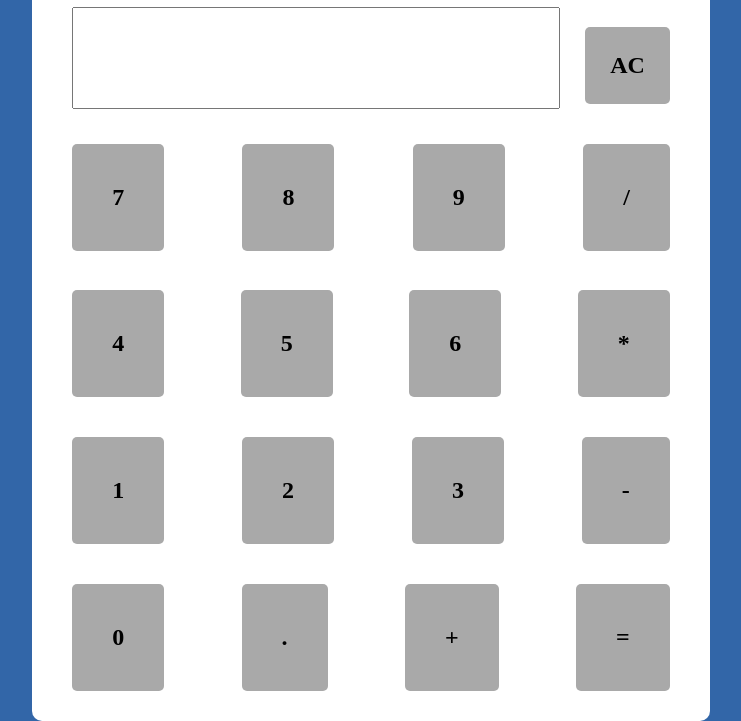
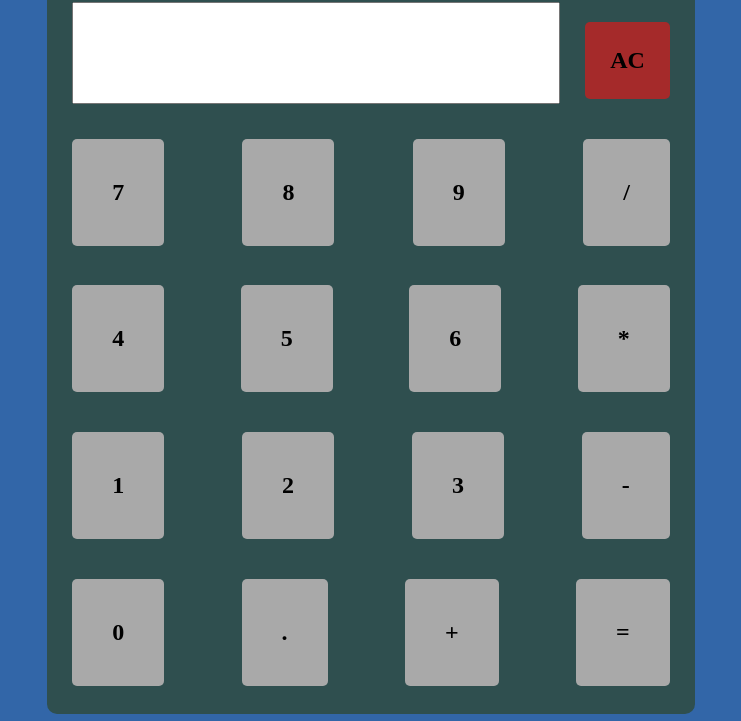
Before and after one commit to lakshmangithub1/Mathematical-Calculator, a plain HTML site: page index.html in a window 1280 px wide. Shown: the part 111-832 px from the top of the page, without its empty margins (269-1010 px from the left). Drawn offline with Linux system fonts and the light colour scheme; a web font is replaced by a local one.

Commit message:
small style changes

```diff
--- a/index.html
+++ b/index.html
@@ -12,7 +12,7 @@
         <h1>Calci</h1>
         <div class="input_cont">
             <input type="text">
-            <h2 class="ac_head" style="align-items: center;">AC</h2>
+            <h2 class="ac_head" style="align-items: center; background-color: brown;">AC</h2>
         </div>
         <div class="numbers-row">
             <h2>7</h2>
--- a/style.css
+++ b/style.css
@@ -11,17 +11,17 @@
 }
 
 .calculator-card {
-    background-color: white;
+    background-color: darkslategray;
 
 
     border: 0px solid white;
     border-radius: 10px;
     display: flex;
     flex-direction: column;
-    padding-left: 60px;
-    padding-right: 60px;
-    padding-bottom: 40px;
-    padding-top: 20px;
+    padding-left: 40px;
+    padding-right: 40px;
+    padding-bottom: 20px;
+    padding-top: 10px;
 
 }
 
@@ -33,6 +33,7 @@ input {
     margin-bottom: 15px;
     align-self: stretch;
     width: 30vw;
+    font-size: 25px;
 
 }
 .input_cont {
@@ -68,10 +69,10 @@ h2{
 
 @media (min-width:600px) {
     .calculator-card {
-        padding-left: 40px;
-        padding-right: 40px;
-        padding-bottom: 10px;
-        padding-top: 15px;
+        padding-left: 25px;
+        padding-right: 25px;
+        padding-bottom: 8px;
+        padding-top: 10px;
     }
     h2{
 
```
